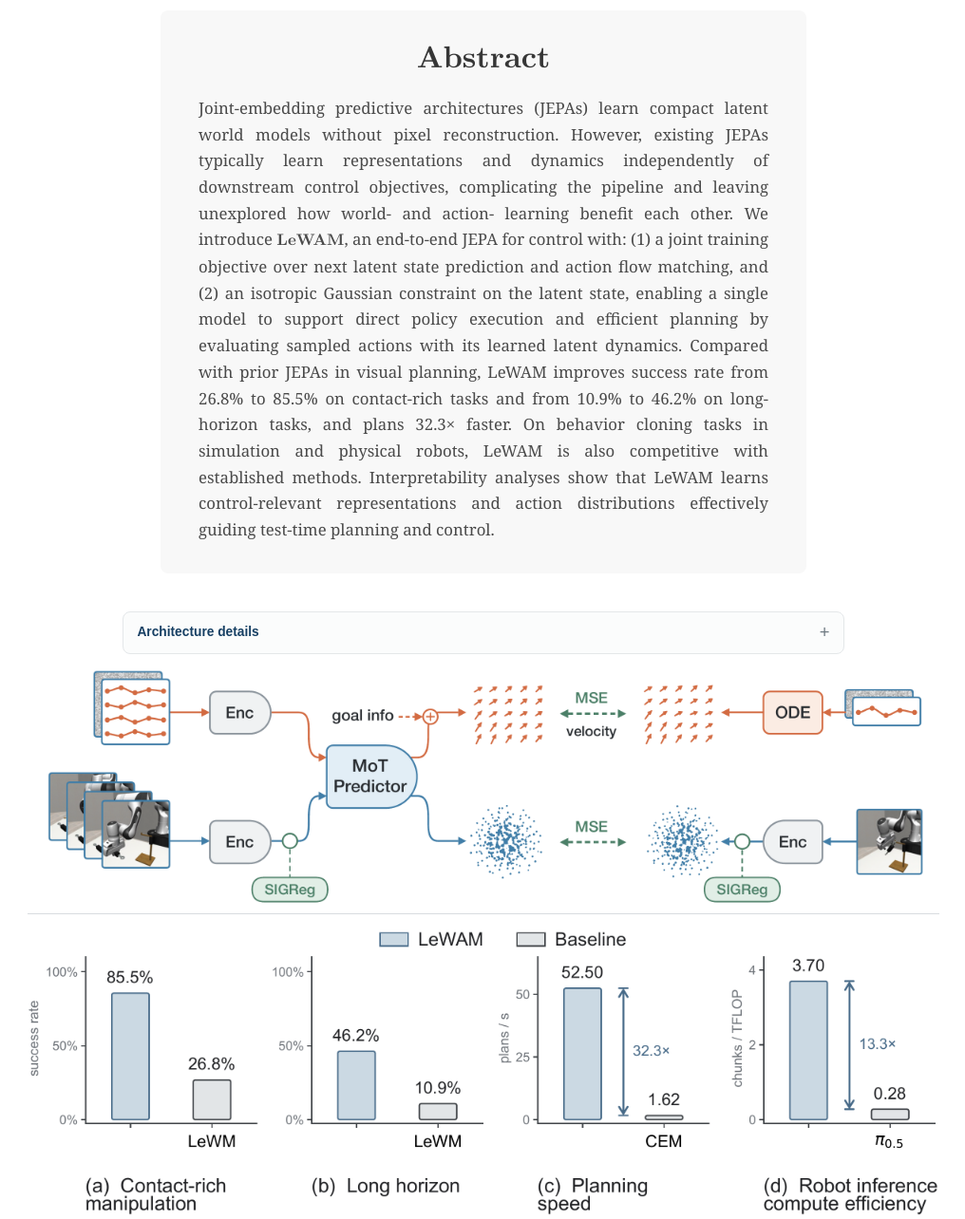
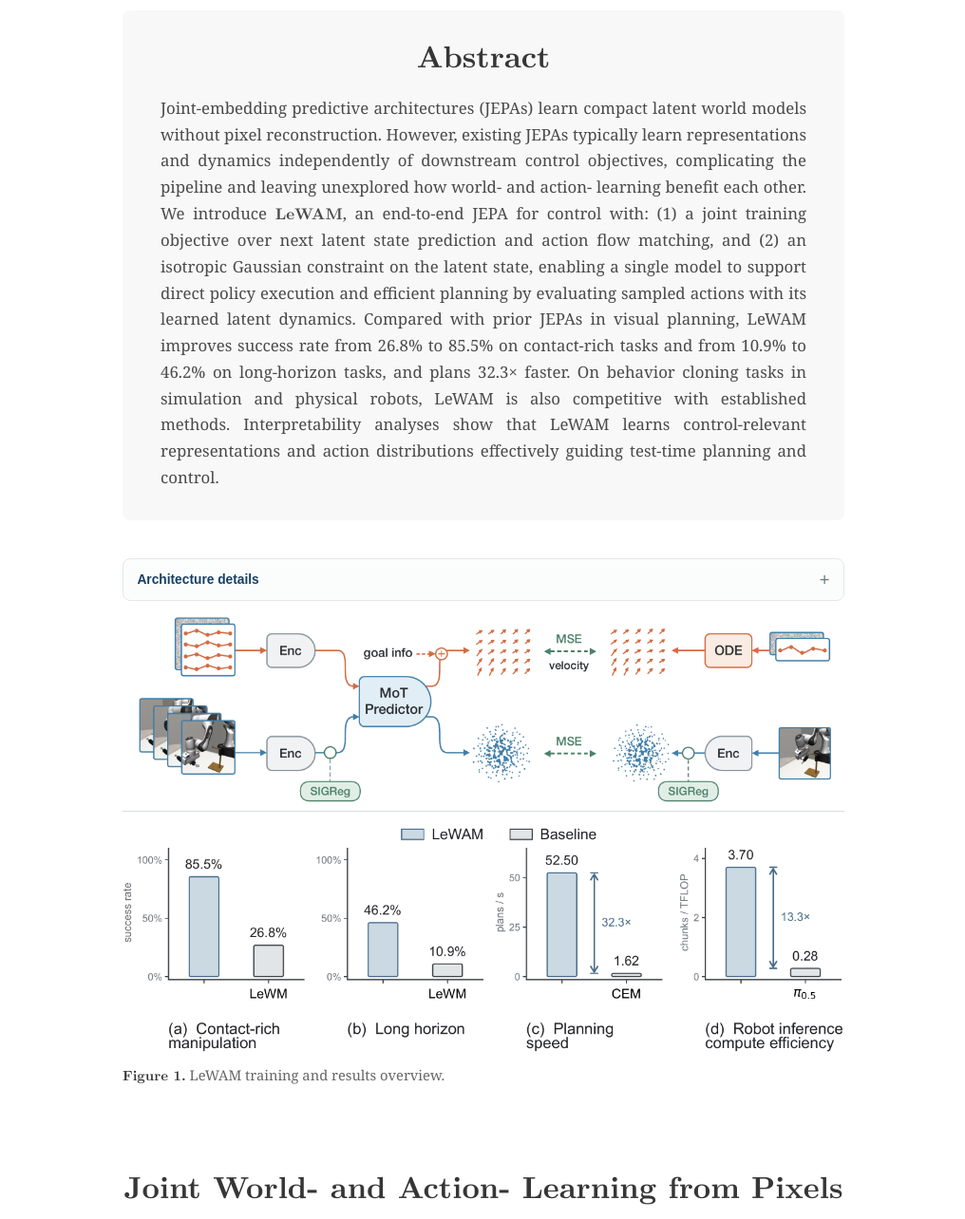
Before and after one commit to anonymous-LeWAM/anonymous-lewam.github.io, a plain HTML site: page index.html in a window 1280 px wide. Shown: the part 814-2098 px from the top of the page at 95% size, without its empty margins (131-1147 px from the left). Drawn offline with Linux system fonts and the light colour scheme; a web font is replaced by a local one.

Commit message:
Align abstract and paper figure widths

```diff
--- a/index.html
+++ b/index.html
@@ -26,6 +26,7 @@
       --paper-green: #276947;
       --paper-orange: #a85e00;
       --max-width: 960px;
+      --paper-page-width: 760px;
     }
 
     * { box-sizing: border-box; }
@@ -117,14 +118,14 @@
       line-height: 1.2;
     }
     .abstract-section { padding: 0 0 2rem; }
-    .abstract-card { width: min(680px, 100%); margin: 0 auto; padding: 32px 40px; border-radius: 8px; background: #f8f8f8; }
+    .abstract-card { width: min(var(--paper-page-width), 100%); margin: 0 auto; padding: 32px 40px; border-radius: 8px; background: #f8f8f8; }
     .abstract-copy { margin: 0; color: var(--body); font-size: 1.05rem; line-height: 1.65; text-align: justify; }
     .paper-first-page { padding-top: .5rem; }
     .paper-first-page .detail-panel { margin: 0 auto 1rem; }
-    .paper-first-page .figure { margin-top: 0; }
+    .paper-first-page .figure { width: min(var(--paper-page-width), 100%); margin-top: 0; }
     .paper-figure-rule { height: 1px; margin: .45rem 0 .6rem; background: #d8dcdf; }
     .section-lede { width: min(700px, 100%); margin: 0 auto 1.15rem; color: #667078; font-size: 1rem; line-height: 1.5; text-align: center; }
-    .detail-panel { width: min(760px, 100%); margin: 1.25rem auto 1.8rem; border: 1px solid #e4e7e9; border-radius: 8px; background: #fbfcfc; }
+    .detail-panel { width: min(var(--paper-page-width), 100%); margin: 1.25rem auto 1.8rem; border: 1px solid #e4e7e9; border-radius: 8px; background: #fbfcfc; }
     .detail-panel summary { display: flex; align-items: center; justify-content: space-between; gap: 1rem; padding: .7rem .9rem; color: var(--paper-blue); cursor: pointer; font-family: Arial, Helvetica, sans-serif; font-size: .86rem; font-weight: 700; list-style: none; }
     .detail-panel summary::-webkit-details-marker { display: none; }
     .detail-panel summary::after { content: '+'; color: #6f7a82; font-size: 1.15rem; font-weight: 400; line-height: 1; }
```
